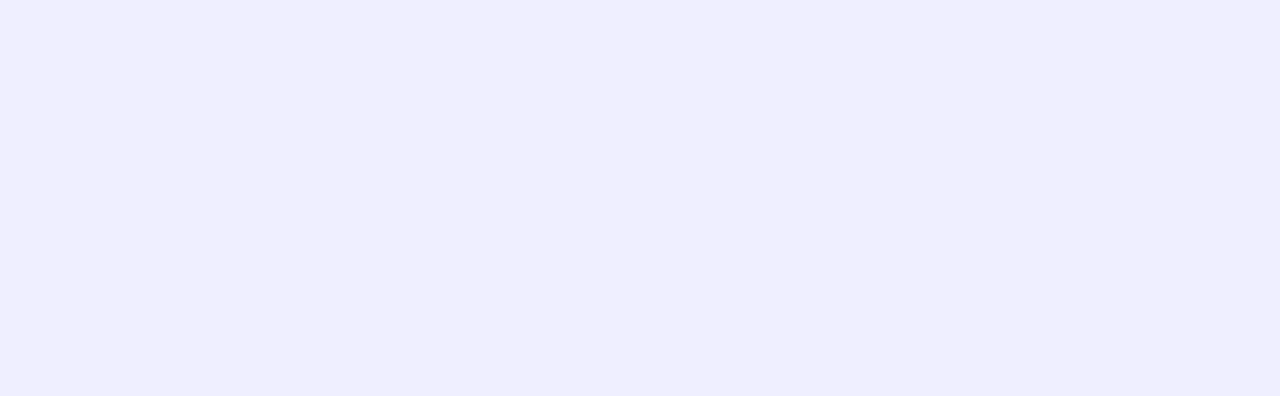
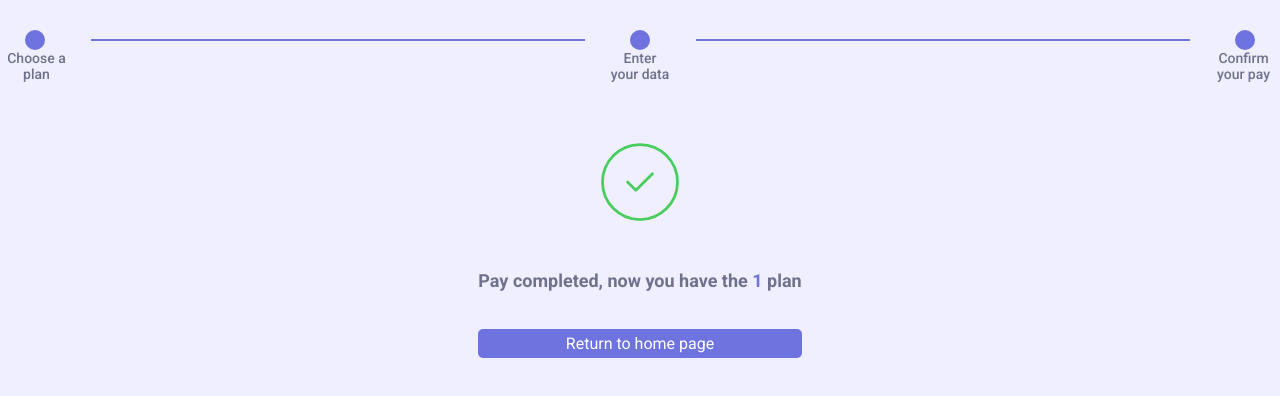
Before and after one commit to sam-621/PaymentApp, a React app: page /1/success in a window 1280 px wide. Shown: the top 396 px of the page. Built offline with nearby package versions, Linux system fonts and the light colour scheme.

Commit message:
(add) success page

```diff
--- a/src/App.jsx
+++ b/src/App.jsx
@@ -1,7 +1,8 @@
 import React from 'react';
+import './style/App.css';
 import { BrowserRouter, Route, Switch } from 'react-router-dom';
-import { Main, EnterData } from './components/pages';
-import './style/App.css';
+
+import { Main, EnterData, Success } from './components/pages';
 
 const App = () => {
   return (
@@ -9,6 +10,7 @@ const App = () => {
       <Switch>
         <Route exact path="/" component={Main} />
         <Route exact path="/:planName" component={EnterData} />
+        <Route exact path="/:planName/success" component={Success} />
       </Switch>
     </BrowserRouter>
   );
--- /dev/null
+++ b/src/components/molecules/SuccessMessage.jsx
@@ -0,0 +1,28 @@
+import React from 'react';
+import '../../style/molecules/SuccessMessage.css';
+import { useParams } from 'react-router-dom';
+import { Link } from 'react-router-dom';
+
+import SuccessIcon from '../../img/Success.svg';
+
+const SuccessMessage = () => {
+  const { planName } = useParams();
+  return (
+    <main className="SuccessMessage">
+      <div className="SuccessMessage-img">
+        <img
+          src={SuccessIcon}
+          alt="Success icon"
+          width="100px"
+          height="100px"
+        />
+      </div>
+      <p>
+        Pay completed, now you have the <strong>{planName}</strong> plan
+      </p>
+      <Link to="/">Return to home page</Link>
+    </main>
+  );
+};
+
+export default SuccessMessage;
--- a/src/components/molecules/index.js
+++ b/src/components/molecules/index.js
@@ -2,5 +2,6 @@ import ProgressBar from './ProgressBar';
 import ProgressText from './ProgressText';
 import PlanCard from './PlanCard';
 import PlanInfo from './PlanInfo';
+import SuccessMessage from './SuccessMessage';
 
-export { ProgressBar, ProgressText, PlanCard, PlanInfo };
+export { ProgressBar, ProgressText, PlanCard, PlanInfo, SuccessMessage };
--- /dev/null
+++ b/src/components/pages/Success.jsx
@@ -0,0 +1,18 @@
+import React from 'react';
+
+import { ProgressSection } from '../containers';
+import { SuccessMessage } from '../molecules';
+const Success = () => {
+  return (
+    <>
+      <ProgressSection
+        isFirstFill={true}
+        isSecondFill={true}
+        isThirdFill={true}
+      />
+      <SuccessMessage />
+    </>
+  );
+};
+
+export default Success;
--- a/src/components/pages/index.js
+++ b/src/components/pages/index.js
@@ -1,4 +1,5 @@
 import Main from './Main';
 import EnterData from './EnterData';
+import Success from './Success';
 
-export { Main, EnterData };
+export { Main, EnterData, Success };
--- a/src/style/molecules/PlanCard.css
+++ b/src/style/molecules/PlanCard.css
@@ -38,24 +38,30 @@
   border: 1px solid #c4c4c4;
 }
 .PlanCard-Link-Primary {
+  display: flex;
+  justify-content: center;
+}
+.PlanCard-Link-Primary a {
+  text-decoration: none;
   background: #ffffff;
   border-radius: 5px;
   padding: 5px 20px;
   text-align: center;
-}
-.PlanCard-Link-Primary a {
-  text-decoration: none;
   color: #6f73df;
+  width: 100%;
 }
 .PlanCard-Link-Secondary {
+  display: flex;
+  justify-content: center;
+}
+.PlanCard-Link-Secondary a {
+  text-decoration: none;
   background: #6f73df;
   border-radius: 5px;
   padding: 5px 20px;
   text-align: center;
-}
-.PlanCard-Link-Secondary a {
-  text-decoration: none;
   color: white;
+  width: 100%;
 }
 
 .PlanCard-Primary-Cost {
--- /dev/null
+++ b/src/style/molecules/SuccessMessage.css
@@ -0,0 +1,27 @@
+.SuccessMessage {
+  margin: 50px 10px 0 10px;
+  display: grid;
+  justify-content: center;
+  grid-gap: 20px;
+}
+.SuccessMessage-img {
+  display: flex;
+  justify-content: center;
+}
+.SuccessMessage p {
+  text-align: center;
+  font-size: 18px;
+  color: #70728d;
+  font-weight: bold;
+}
+.SuccessMessage p strong {
+  color: #6f73df;
+}
+.SuccessMessage a {
+  text-align: center;
+  background-color: #6f73df;
+  text-decoration: none;
+  color: white;
+  padding: 5px 10px;
+  border-radius: 5px;
+}
```
Also changed, not shown: src/img/Success.svg (added).
